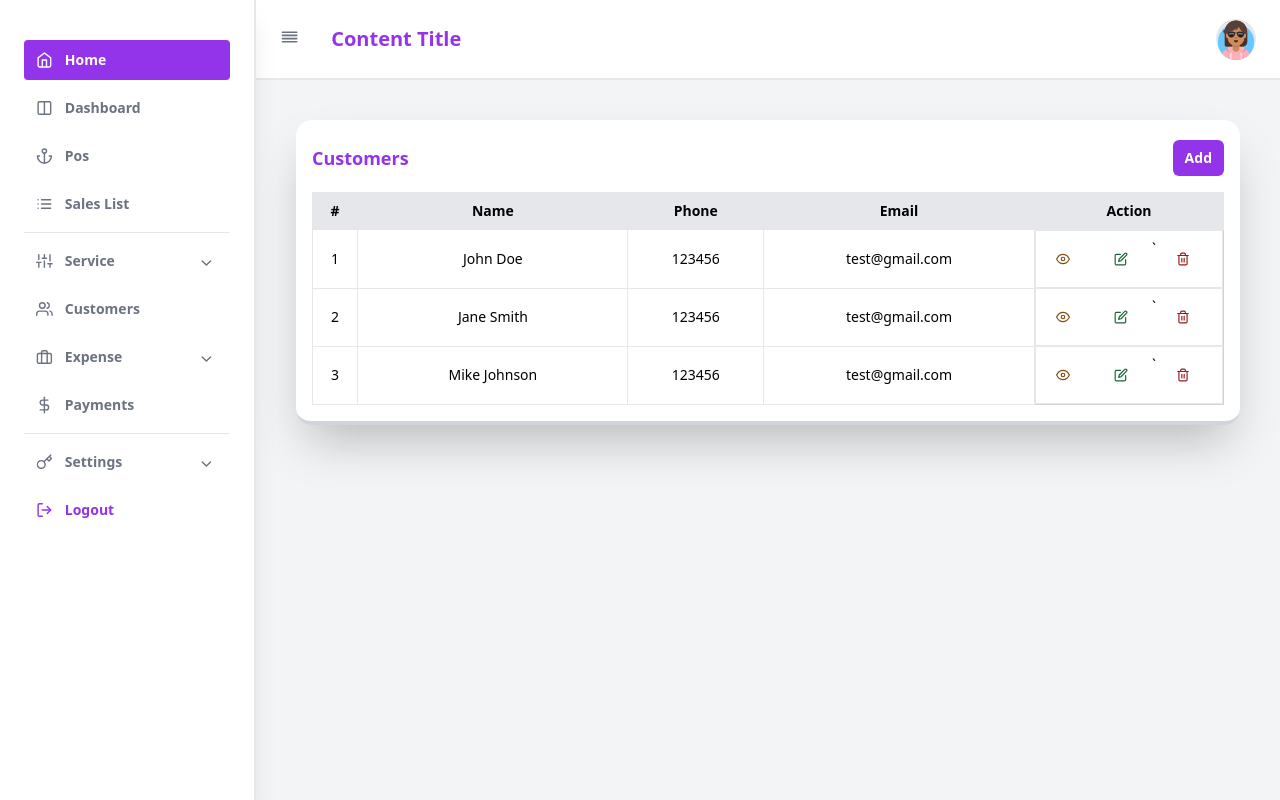
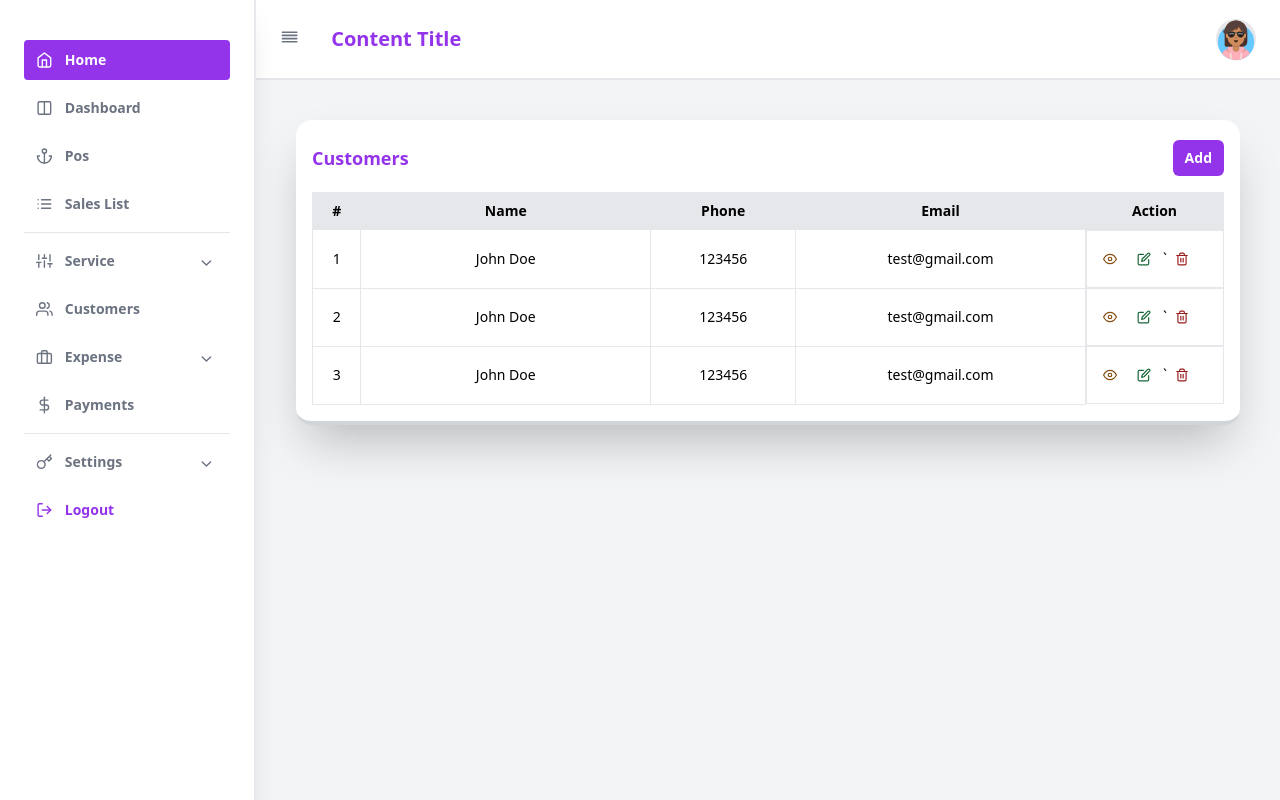
Before and after one commit to chitramsst/frontend-admin-panel, a website: page src/admin/customer/index.html in a window 1280 px wide. Drawn offline with nearby package versions, Linux system fonts and the light colour scheme; files whose address does not match are found by name.

Commit message:
reposnsive

```diff
--- a/src/admin/customer/index.html
+++ b/src/admin/customer/index.html
@@ -14,10 +14,10 @@
     <script src="https://cdn.jsdelivr.net/npm/feather-icons/dist/feather.min.js"></script>
     <script src="/src/admin/assets/js/app.js" defer></script>
   </head>
-  <body class="bg-gray-100 h-screen w-full" x-data="{'menu':true, 'showBack': window.location.pathname.includes('/src/admin/pos')}">
+  <body class="bg-gray-100 h-screen w-full" x-data="{ menu: window.innerWidth >= 1280, showBack: window.location.pathname.includes('/src/admin/pos') }" @resize.window="menu = window.innerWidth >= 1280">
     <div class="flex h-full">
       <div id="sidebar-container"></div>
-      <div class="h-full w-full" :class="menu ? 'ml-64' : 'ml-0'">
+      <div class="h-full w-full" :class="menu ? 'xl:ml-64' : 'ml-0'">
         <div id="header-container"></div>
          <!-- content -->
 
@@ -29,8 +29,8 @@
                   <h3 class="text-lg font-bold mb-3 text-purple-600">Customers</h3>
                   <button class="py-2 px-3 bg-purple-600 text-white rounded-md mb-3 font-semibold">Add </button>
                 </div>
-                  <table class="w-full border-collapse border border-gray-300">
-                    <thead>
+                  <table class="w-full  border-gray-300">
+                    <thead class="w-full">
                       <tr class="bg-gray-200">
                         <th class="border p-2 w-[5%]">#</th>
                         <th class="border p-2 w-[30%]">Name</th>
@@ -45,22 +45,23 @@
                         <td class="border p-2">John Doe</td>
                         <td class="border p-2">123456</td>
                         <td class="border p-2">test@gmail.com</td>
-                        <td class="border p-2 flex space-x-2 justify-end">
+
+                        <td class="border p-4  flex items-center w-full xl:space-x-2 ">
                             <a
                             href="#"
-                            class="flex items-center rounded px-3 py-2 hover:text-purple-700 hover:bg-gray-50 transition-all"
+                            class="hover:text-purple-700 hover:bg-gray-50 transition-all"
                           >
                             <i data-feather="eye" style="width: 1em" class="mr-3 text-yellow-800"></i>
                           </a>
                           <a
                           href="#"
-                          class="flex items-center rounded px-3 py-2 hover:text-purple-700 hover:bg-gray-50 transition-all"
+                          class=" hover:text-purple-700 hover:bg-gray-50 transition-all"
                         >
-                          <i data-feather="edit" style="width: 1em" class="mr-3 text-green-800"></i>
+                          <i data-feather="edit" style="width: 1em" class="mr-3 text-green-800 "></i>
                         </a>    `
                         <a
                         href="#"
-                        class="flex items-center rounded px-3 py-2 hover:text-purple-700 hover:bg-gray-50 transition-all"
+                        class=" hover:text-purple-700 hover:bg-gray-50 transition-all"
                       >
                         <i data-feather="trash-2" style="width: 1em" class="mr-3 text-red-800"></i>
                       </a>
@@ -68,25 +69,26 @@
                       </tr>
                       <tr class="text-center">
                         <td class="border p-2">2</td>
-                        <td class="border p-2">Jane Smith</td>
+                        <td class="border p-2">John Doe</td>
                         <td class="border p-2">123456</td>
                         <td class="border p-2">test@gmail.com</td>
-                        <td class="border p-2 flex space-x-2 justify-end">
+
+                        <td class="border p-4  flex items-center w-full xl:space-x-2 ">
                             <a
                             href="#"
-                            class="flex items-center rounded px-3 py-2 hover:text-purple-700 hover:bg-gray-50 transition-all"
+                            class="hover:text-purple-700 hover:bg-gray-50 transition-all"
                           >
                             <i data-feather="eye" style="width: 1em" class="mr-3 text-yellow-800"></i>
                           </a>
                           <a
                           href="#"
-                          class="flex items-center rounded px-3 py-2 hover:text-purple-700 hover:bg-gray-50 transition-all"
+                          class=" hover:text-purple-700 hover:bg-gray-50 transition-all"
                         >
-                          <i data-feather="edit" style="width: 1em" class="mr-3 text-green-800"></i>
+                          <i data-feather="edit" style="width: 1em" class="mr-3 text-green-800 "></i>
                         </a>    `
                         <a
                         href="#"
-                        class="flex items-center rounded px-3 py-2 hover:text-purple-700 hover:bg-gray-50 transition-all"
+                        class=" hover:text-purple-700 hover:bg-gray-50 transition-all"
                       >
                         <i data-feather="trash-2" style="width: 1em" class="mr-3 text-red-800"></i>
                       </a>
@@ -94,25 +96,26 @@
                       </tr>
                       <tr class="text-center">
                         <td class="border p-2">3</td>
-                        <td class="border p-2">Mike Johnson</td>
+                        <td class="border p-2">John Doe</td>
                         <td class="border p-2">123456</td>
                         <td class="border p-2">test@gmail.com</td>
-                        <td class="border p-2 flex space-x-2 justify-end">
+
+                        <td class="border p-4  flex items-center w-full xl:space-x-2 ">
                             <a
                             href="#"
-                            class="flex items-center rounded px-3 py-2 hover:text-purple-700 hover:bg-gray-50 transition-all"
+                            class="hover:text-purple-700 hover:bg-gray-50 transition-all"
                           >
                             <i data-feather="eye" style="width: 1em" class="mr-3 text-yellow-800"></i>
                           </a>
                           <a
                           href="#"
-                          class="flex items-center rounded px-3 py-2 hover:text-purple-700 hover:bg-gray-50 transition-all"
+                          class=" hover:text-purple-700 hover:bg-gray-50 transition-all"
                         >
-                          <i data-feather="edit" style="width: 1em" class="mr-3 text-green-800"></i>
+                          <i data-feather="edit" style="width: 1em" class="mr-3 text-green-800 "></i>
                         </a>    `
                         <a
                         href="#"
-                        class="flex items-center rounded px-3 py-2 hover:text-purple-700 hover:bg-gray-50 transition-all"
+                        class=" hover:text-purple-700 hover:bg-gray-50 transition-all"
                       >
                         <i data-feather="trash-2" style="width: 1em" class="mr-3 text-red-800"></i>
                       </a>
```
Also changed, not shown: src/admin/sales/sales-list.html (+23 -20 lines).
